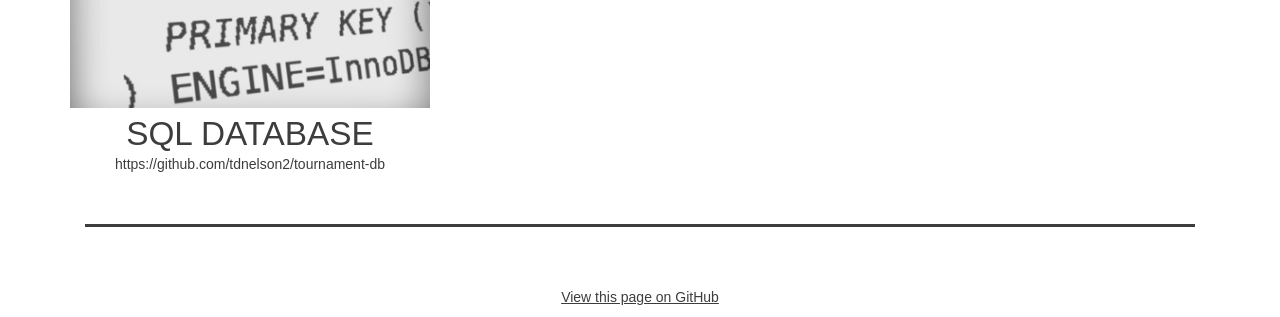
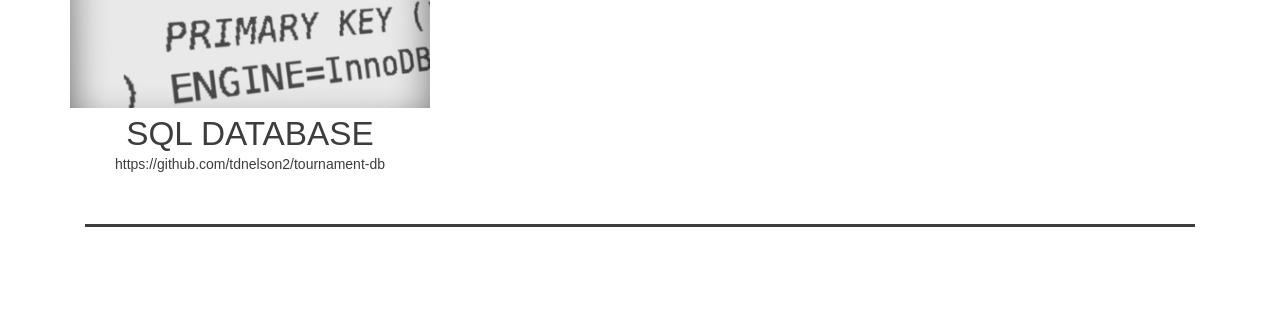
Before and after one commit to tdnelson2/tdnelson2.github.io, a website: page resume/index.html in a window 1280 px wide. Shown: the part 1107-1424 px from the top of the page. After the commit the page ends 1394 px from the top, so only its background shows below. Drawn offline with Linux system fonts and the light colour scheme; a web font is replaced by a local one.

```diff
--- a/resume/index.html
+++ b/resume/index.html
@@ -111,9 +111,6 @@
 			<a href="https://github.com/tdnelson2" class="zocial-github plain-link"></a>
 		</div>
 		<br>
-		<p>
-			<a href="https://github.com/tdnelson2/portfolio-site/">View this page on GitHub</a>
-		</p>
     </footer>
 </body>
 </html>
```
